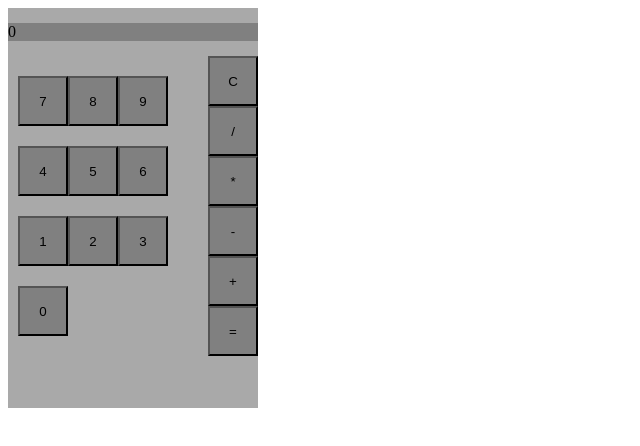
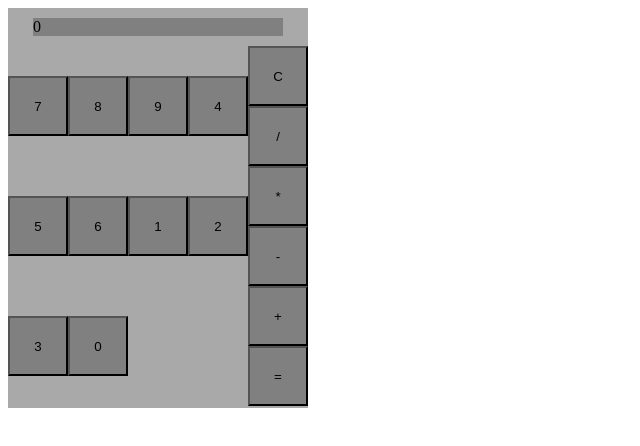
Before and after one commit to BigSteveXD/javascript-calculator, a plain HTML site: page index.html in a window 1280 px wide. Shown: the whole page, without its empty margins (0-640 px from the left). Drawn offline with Linux system fonts and the light colour scheme.

Commit message:
added flex to top class

```diff
--- a/style.css
+++ b/style.css
@@ -1,6 +1,6 @@
 .calculator {
     background-color: darkgrey;
-    width: 250px;
+    width: 300px;
     height: 400px;
     display: flex;
     flex-direction: column;
@@ -10,7 +10,14 @@
 #display {
     background-color: grey;
     width: 250px;
-    margin: 15px;
+    margin: 10px;
+    /* margin-top: 10px; */
+    /* margin-left: 10px; */
+    /* margin-right: 10px; */
+}
+
+.top {
+    display: flex;
 }
 
 .bottom{
@@ -22,7 +29,7 @@
     display: flex;
     flex-wrap: wrap;
     /* flex-direction: column; */
-    margin: 10px;
+    /* margin: 10px; */
     align-items: center;
 }
 
@@ -33,6 +40,7 @@
 
 .button {
     background-color: grey;
-    width: 50px;
-    height: 50px;
+    /* 50 */
+    width: 60px;
+    height: 60px;
 }
```
